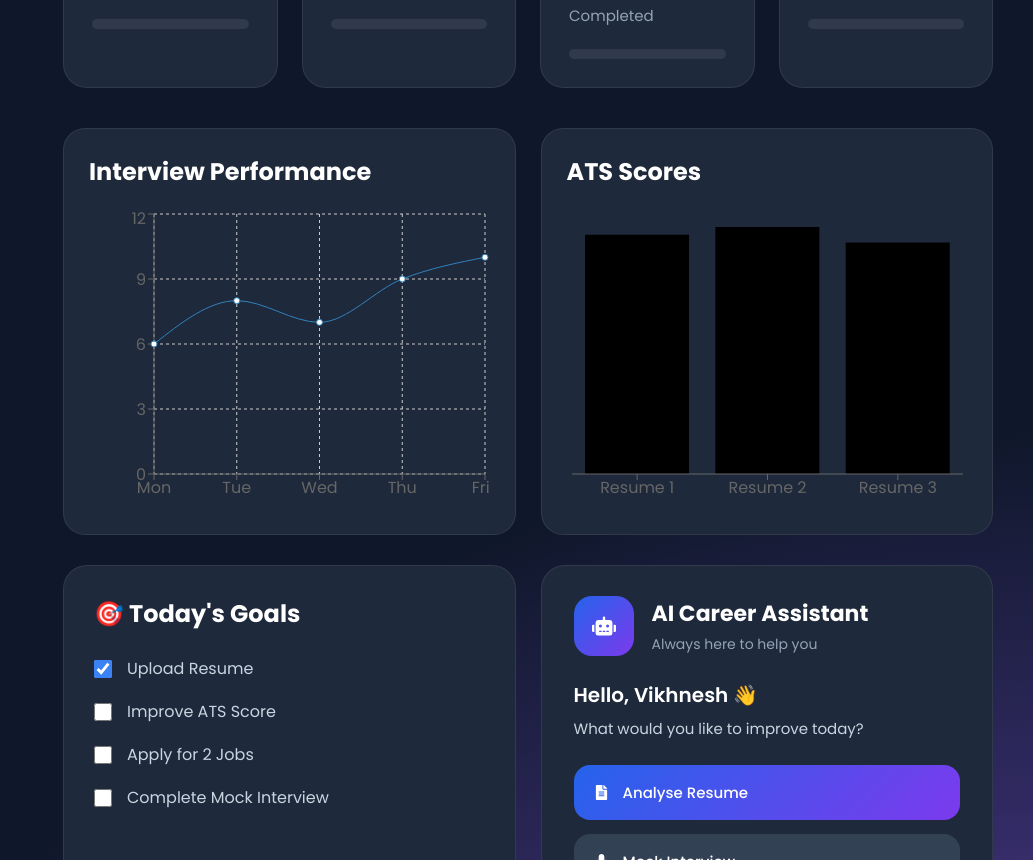
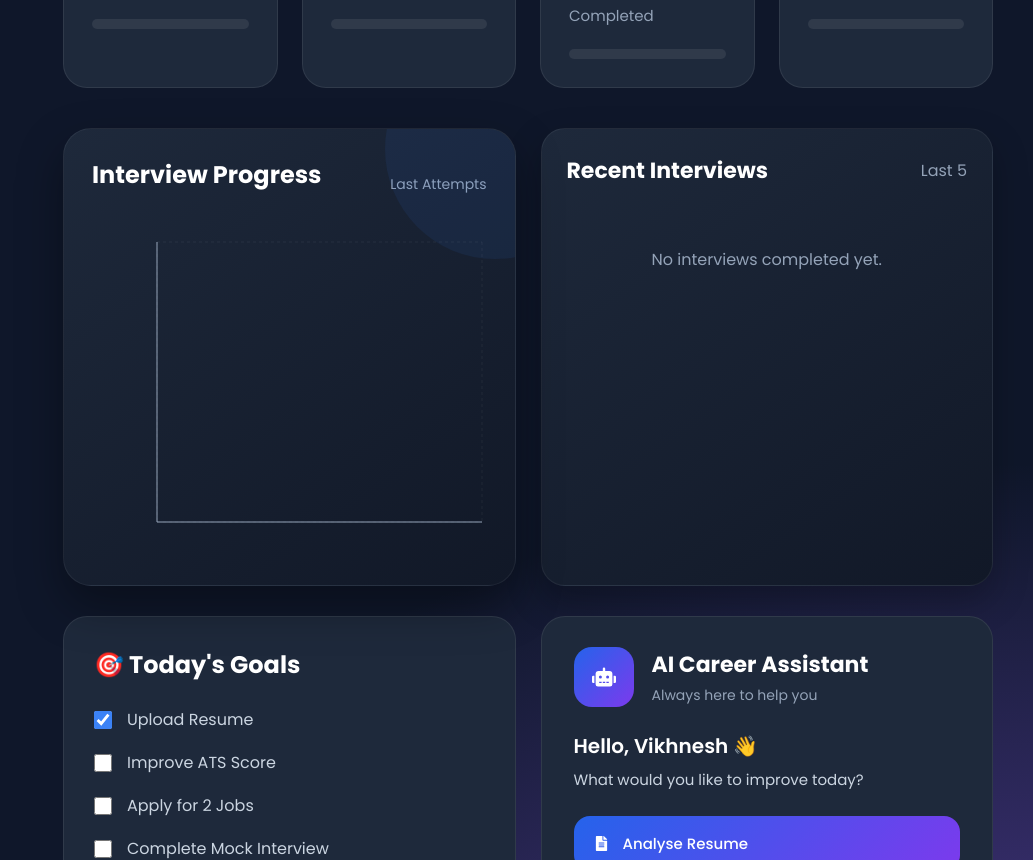
Before and after one commit to Vikhnesh-Sathyan/AI-Career-Coach, a React app in the folder frontend/: page /dashboard in a window 1280 px wide. Shown: the part 1940-2800 px from the top of the page, without its empty margins (247-1280 px from the left). Built offline with nearby package versions, Linux system fonts and the light colour scheme; the HTML template or start-up script is replaced by a standard one.

Commit message:
Implement Recent Interview

```diff
--- a/frontend/src/components/dashboard/ATSChart.jsx
+++ /dev/null
@@ -1,54 +0,0 @@
-
-import {
-
-    ResponsiveContainer,
-
-    BarChart,
-
-    Bar,
-
-    XAxis,
-
-    Tooltip
-
-} from "recharts";
-
-const data=[
-
-    {name:"Resume 1",score:92},
-
-    {name:"Resume 2",score:95},
-
-    {name:"Resume 3",score:89}
-
-];
-
-function ATSChart(){
-
-    return(
-
-        <div className="chart-card">
-
-            <h2>ATS Scores</h2>
-
-            <ResponsiveContainer width="100%" height={300}>
-
-                <BarChart data={data}>
-
-                    <XAxis dataKey="name"/>
-
-                    <Tooltip/>
-
-                    <Bar dataKey="score"/>
-
-                </BarChart>
-
-            </ResponsiveContainer>
-
-        </div>
-
-    );
-
-}
-
-export default ATSChart;
--- a/frontend/src/components/dashboard/InterviewChart.jsx
+++ b/frontend/src/components/dashboard/InterviewChart.jsx
@@ -1,47 +1,96 @@
+import "../../styles/interviewchart.css";
+
 import {
+    ResponsiveContainer,
     LineChart,
     Line,
     XAxis,
     YAxis,
     Tooltip,
-    ResponsiveContainer,
     CartesianGrid
 } from "recharts";
 
-const data = [
-    { day: "Mon", score: 6 },
-    { day: "Tue", score: 8 },
-    { day: "Wed", score: 7 },
-    { day: "Thu", score: 9 },
-    { day: "Fri", score: 10 }
-];
+import { useEffect, useState } from "react";
+
+import { getInterviewHistory } from "../../services/interviewHistoryService";
 
 function InterviewChart() {
 
-    return (
+    const [data,setData]=useState([]);
+
+    useEffect(()=>{
+
+        loadChart();
+
+    },[]);
+
+    const loadChart = async()=>{
+
+        const token = localStorage.getItem("token");
+
+        if(!token) return;
+
+        const res = await getInterviewHistory(token);
+
+        if(res.success){
+
+            const chartData = res.history
+            .slice()
+            .reverse()
+            .map((item,index)=>({
+
+                name:`${index+1}`,
+
+                score:item.score
+
+            }));
+
+            setData(chartData);
+
+        }
+
+    };
+
+    return(
 
         <div className="chart-card">
 
-            <h2>Interview Performance</h2>
+            <div className="chart-header">
 
-            <ResponsiveContainer width="100%" height={300}>
+                <h2>Interview Progress</h2>
+
+                <span>Last Attempts</span>
+
+            </div>
+
+            <ResponsiveContainer
+                width="100%"
+                height={320}
+            >
 
                 <LineChart data={data}>
 
-                    <CartesianGrid strokeDasharray="3 3" />
+                    <CartesianGrid
+                        strokeDasharray="3 3"
+                        stroke="rgba(255,255,255,.06)"
+                    />
 
-                    <XAxis dataKey="day"/>
+                    <XAxis
+                        dataKey="name"
+                        stroke="#94A3B8"
+                    />
 
-                    <YAxis/>
+                    <YAxis
+                        stroke="#94A3B8"
+                    />
 
                     <Tooltip/>
 
                     <Line
-
                         type="monotone"
-
                         dataKey="score"
-
+                        stroke="#3B82F6"
+                        strokeWidth={4}
                     />
 
                 </LineChart>
--- /dev/null
+++ b/frontend/src/components/dashboard/RecentInterviews.jsx
@@ -0,0 +1,105 @@
+import "../../styles/recentinterviews.css";
+
+import { useEffect, useState } from "react";
+
+import { getInterviewHistory } from "../../services/interviewHistoryService";
+
+function RecentInterviews() {
+
+    const [history, setHistory] = useState([]);
+
+    useEffect(() => {
+
+        loadHistory();
+
+    }, []);
+
+    const loadHistory = async () => {
+
+        try {
+
+            const token = localStorage.getItem("token");
+
+            if (!token) return;
+
+            const data = await getInterviewHistory(token);
+
+            if (data.success) {
+
+                setHistory(data.history.slice(0, 5));
+
+            }
+
+        } catch (error) {
+
+            console.log(error);
+
+        }
+
+    };
+
+    return (
+
+        <div className="recent-card">
+
+            <div className="recent-header">
+
+                <h2>Recent Interviews</h2>
+
+                <span>Last 5</span>
+
+            </div>
+
+            {
+
+                history.length === 0 ?
+
+                (
+
+                    <div className="empty-state">
+
+                        No interviews completed yet.
+
+                    </div>
+
+                )
+
+                :
+
+                history.map((item) => (
+
+                    <div
+
+                        className="recent-item"
+
+                        key={item._id}
+
+                    >
+
+                        <div>
+
+                            <h3>{item.category}</h3>
+
+                            <p>{item.difficulty}</p>
+
+                        </div>
+
+                        <div className="score-badge">
+
+                            {item.score}/10
+
+                        </div>
+
+                    </div>
+
+                ))
+
+            }
+
+        </div>
+
+    );
+
+}
+
+export default RecentInterviews;
--- a/frontend/src/pages/Dashboard.jsx
+++ b/frontend/src/pages/Dashboard.jsx
@@ -10,7 +10,8 @@ import ActivityTimeline from "../components/dashboard/ActivityTimeline";
 import QuickActions from "../components/dashboard/QuickActions";
 import WelcomeCard from "../components/dashboard/WelcomeCard";
 import InterviewChart from "../components/dashboard/InterviewChart";
-import ATSChart from "../components/dashboard/ATSChart";
+// import ATSChart from "../components/dashboard/ATSChart";
+import RecentInterviews from "../components/dashboard/RecentInterviews";
 
 import {
     FaChartLine,
@@ -209,9 +210,14 @@ function Dashboard() {
 
                     <InterviewChart />
 
-                    <ATSChart />
+                    <RecentInterviews />
+
+
+                    {/* <ATSChart /> */}
 
                     </div>
+
+
 
 
 
--- /dev/null
+++ b/frontend/src/styles/atschart.css
@@ -0,0 +1,72 @@
+.chart-card{
+
+    background:linear-gradient(
+        145deg,
+        #1E293B,
+        #111827
+    );
+
+    border:1px solid rgba(255,255,255,.06);
+
+    border-radius:28px;
+
+    padding:28px;
+
+    position:relative;
+
+    overflow:hidden;
+
+    box-shadow:
+    0 20px 45px rgba(0,0,0,.35);
+
+}
+
+.chart-card::before{
+
+    content:"";
+
+    position:absolute;
+
+    width:220px;
+
+    height:220px;
+
+    right:-90px;
+
+    top:-90px;
+
+    border-radius:50%;
+
+    background:rgba(59,130,246,.08);
+
+}
+
+.chart-header{
+
+    display:flex;
+
+    justify-content:space-between;
+
+    align-items:center;
+
+    margin-bottom:25px;
+
+}
+
+.chart-header h2{
+
+    color:white;
+
+    font-size:24px;
+
+    font-weight:700;
+
+}
+
+.chart-header span{
+
+    color:#94A3B8;
+
+    font-size:14px;
+
+}
--- a/frontend/src/styles/dashboard.css
+++ b/frontend/src/styles/dashboard.css
@@ -79,12 +79,38 @@
 
 }
 
-@media(max-width:1100px){
+.dashboard-chart-grid{
 
-.dashboard-charts{
+    display:grid;
+
+    grid-template-columns:repeat(2,minmax(0,1fr));
+
+    gap:25px;
+
+    margin-top:30px;
+
+}
+
+@media(max-width:1200px){
+
+.dashboard-chart-grid{
 
 grid-template-columns:1fr;
 
 }
 
 }
+
+.dashboard-analytics{
+
+    display:grid;
+
+    grid-template-columns:2fr 1fr;
+
+    gap:25px;
+
+    margin-top:30px;
+
+    align-items:start;
+
+}
--- /dev/null
+++ b/frontend/src/styles/interviewchart.css
@@ -0,0 +1,72 @@
+.chart-card{
+
+    background:linear-gradient(
+        145deg,
+        #1E293B,
+        #111827
+    );
+
+    border:1px solid rgba(255,255,255,.06);
+
+    border-radius:28px;
+
+    padding:28px;
+
+    position:relative;
+
+    overflow:hidden;
+
+    box-shadow:
+    0 20px 45px rgba(0,0,0,.35);
+
+}
+
+.chart-card::before{
+
+    content:"";
+
+    position:absolute;
+
+    width:220px;
+
+    height:220px;
+
+    right:-90px;
+
+    top:-90px;
+
+    border-radius:50%;
+
+    background:rgba(59,130,246,.08);
+
+}
+
+.chart-header{
+
+    display:flex;
+
+    justify-content:space-between;
+
+    align-items:center;
+
+    margin-bottom:25px;
+
+}
+
+.chart-header h2{
+
+    color:white;
+
+    font-size:24px;
+
+    font-weight:700;
+
+}
+
+.chart-header span{
+
+    color:#94A3B8;
+
+    font-size:14px;
+
+}
--- /dev/null
+++ b/frontend/src/styles/recentinterviews.css
@@ -0,0 +1,107 @@
+.recent-card{
+
+    background:linear-gradient(
+        145deg,
+        #1E293B,
+        #111827
+    );
+
+    border:1px solid rgba(255,255,255,.06);
+
+    border-radius:24px;
+
+    padding:25px;
+
+    box-shadow:0 15px 35px rgba(0,0,0,.25);
+
+}
+
+.recent-header{
+
+    display:flex;
+
+    justify-content:space-between;
+
+    align-items:center;
+
+    margin-bottom:20px;
+
+}
+
+.recent-header h2{
+
+    color:white;
+
+    font-size:22px;
+
+}
+
+.recent-header span{
+
+    color:#94A3B8;
+
+}
+
+.recent-item{
+
+    display:flex;
+
+    justify-content:space-between;
+
+    align-items:center;
+
+    padding:18px 0;
+
+    border-bottom:1px solid rgba(255,255,255,.06);
+
+}
+
+.recent-item:last-child{
+
+    border-bottom:none;
+
+}
+
+.recent-item h3{
+
+    color:white;
+
+    margin-bottom:5px;
+
+}
+
+.recent-item p{
+
+    color:#94A3B8;
+
+    font-size:14px;
+
+}
+
+.score-badge{
+
+    padding:10px 18px;
+
+    border-radius:50px;
+
+    background:linear-gradient(
+        135deg,
+        #2563EB,
+        #7C3AED
+    );
+
+    color:white;
+
+    font-weight:700;
+
+}
+
+.empty-state{
+
+    text-align:center;
+
+    color:#94A3B8;
+
+    padding:40px 0;
+
+}
--- a/frontend/src/styles/settings.css
+++ b/frontend/src/styles/settings.css
@@ -32,7 +32,7 @@ display:flex;
 
 align-items:center;
 
-gap:15px;
+gap:10px;
 
 margin-bottom:35px;
 
@@ -50,15 +50,15 @@ align-items:center;
 justify-content:center;
 
 
-width:52px;
+width:50px;
 
-height:52px;
+height:50px;
 
 
-font-size:24px;
+font-size:25px;
 
 
-border-radius:14px;
+border-radius:12px;
 
 
 background:
@@ -86,7 +86,7 @@ box-shadow:
 .settings-header h1{
 
 
-font-size:42px;
+font-size:40px;
 
 margin:0;
 
```
